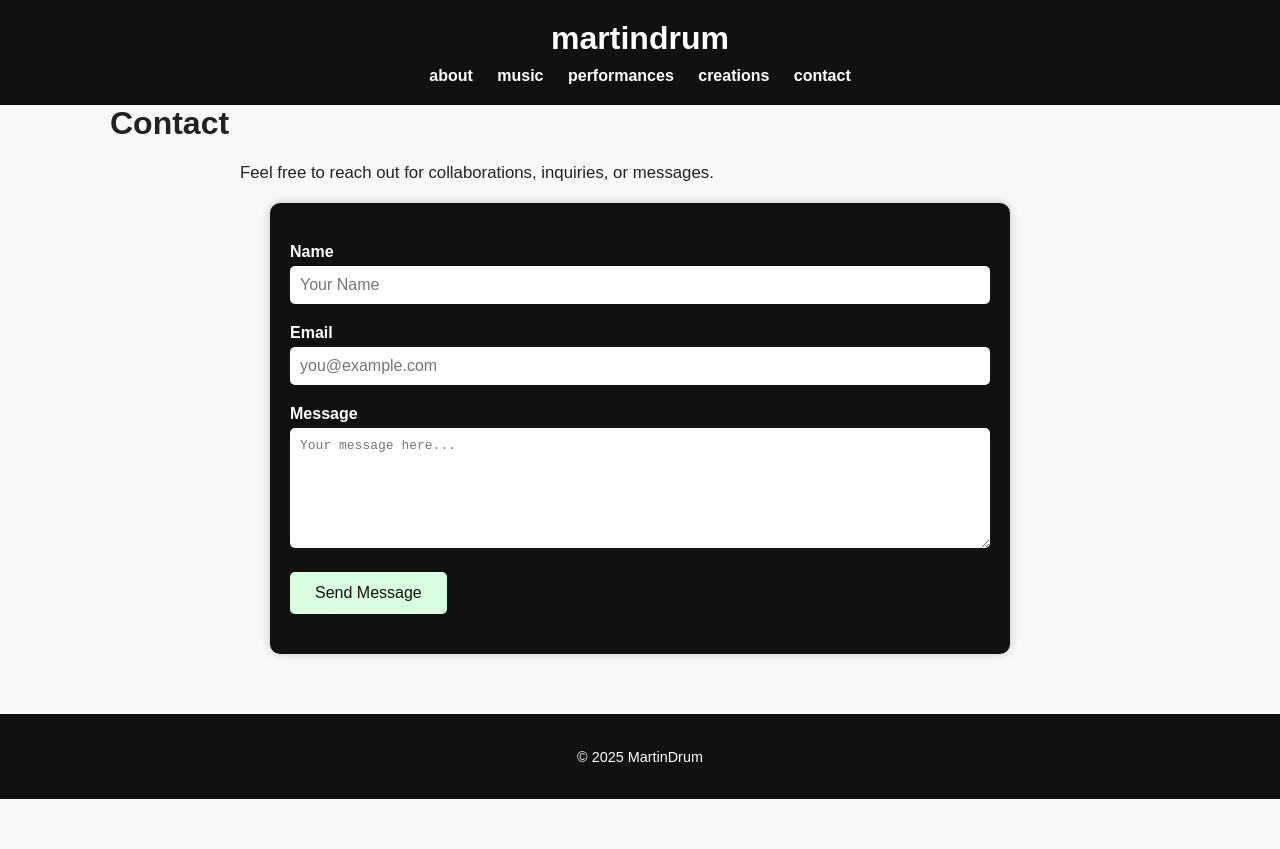
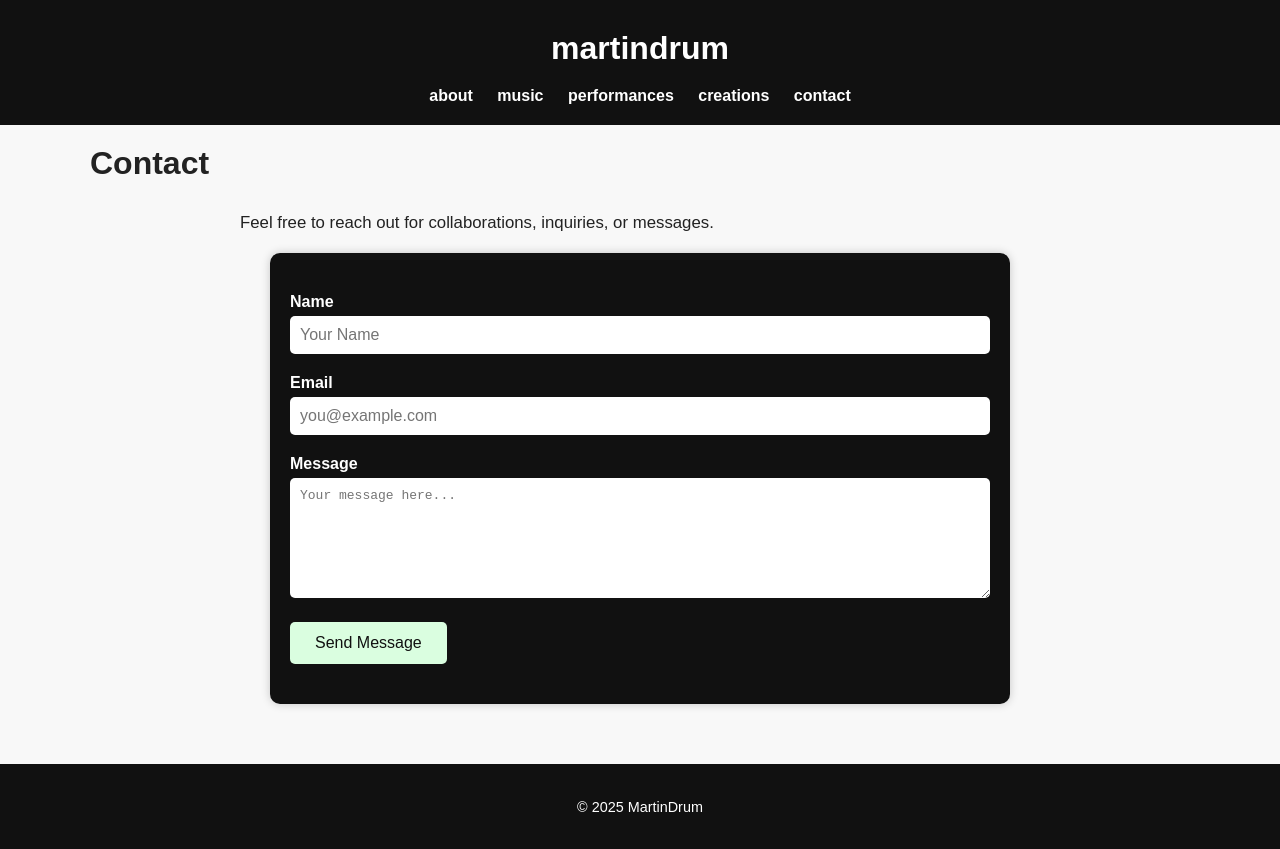
Before and after one commit to Daigledrum/Website, a plain HTML site: page contact.html in a window 1280 px wide. Before the commit the page ends 800 px from the top, so only its background shows below. Drawn offline with Linux system fonts and the light colour scheme.

Commit message:
Update contact.html
Changes to the contact positioning

```diff
--- a/contact.html
+++ b/contact.html
@@ -55,8 +55,8 @@ nav a {
 
     h1, h2 {
       text-align: left;
-      margin-top: 0;
-      padding: 0 20px; /* horizontal padding like main page */
+      margin-top: 10px;
+      padding: 10px 0px; /* horizontal padding like main page */
     }
 
     .intro, .left-content p {
```
